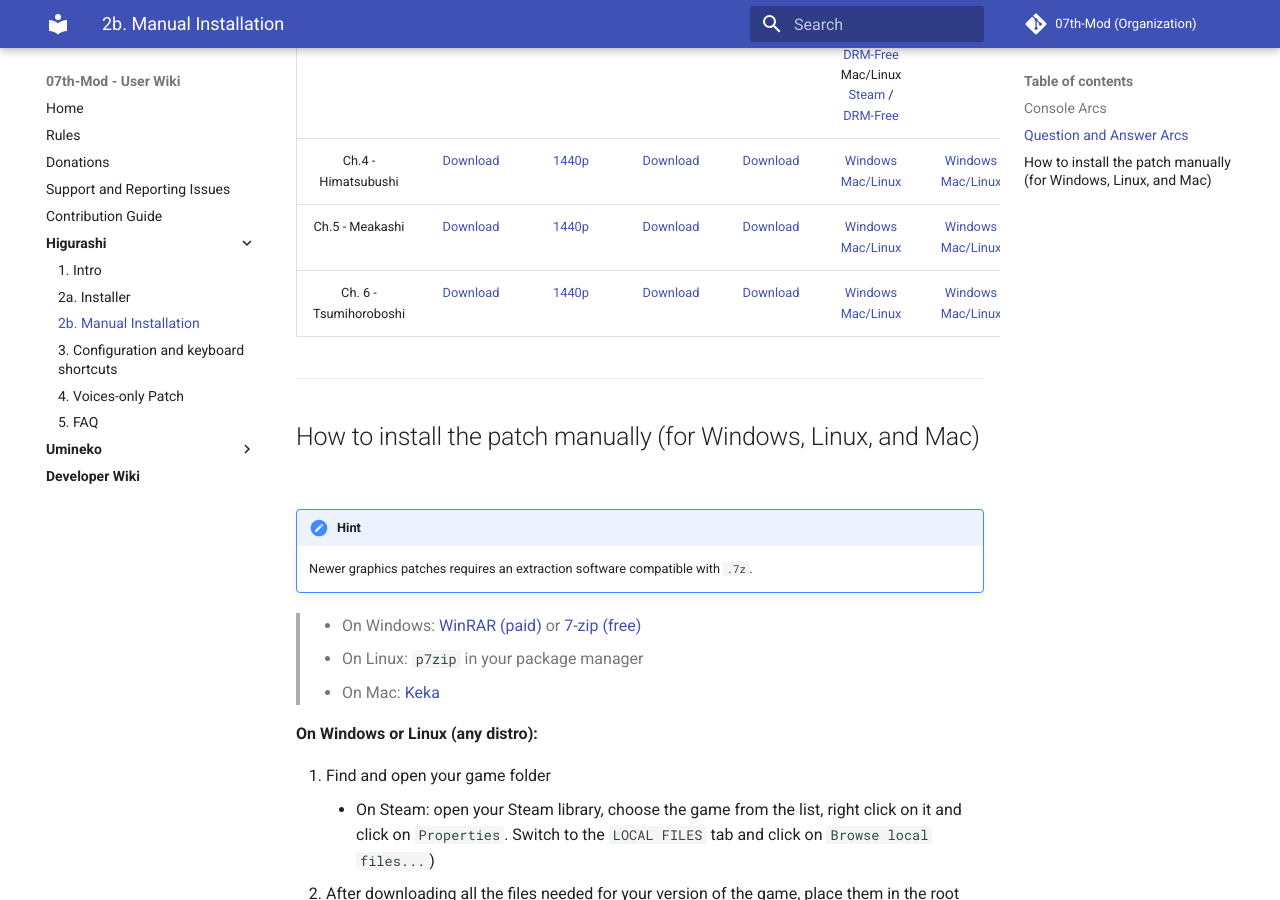
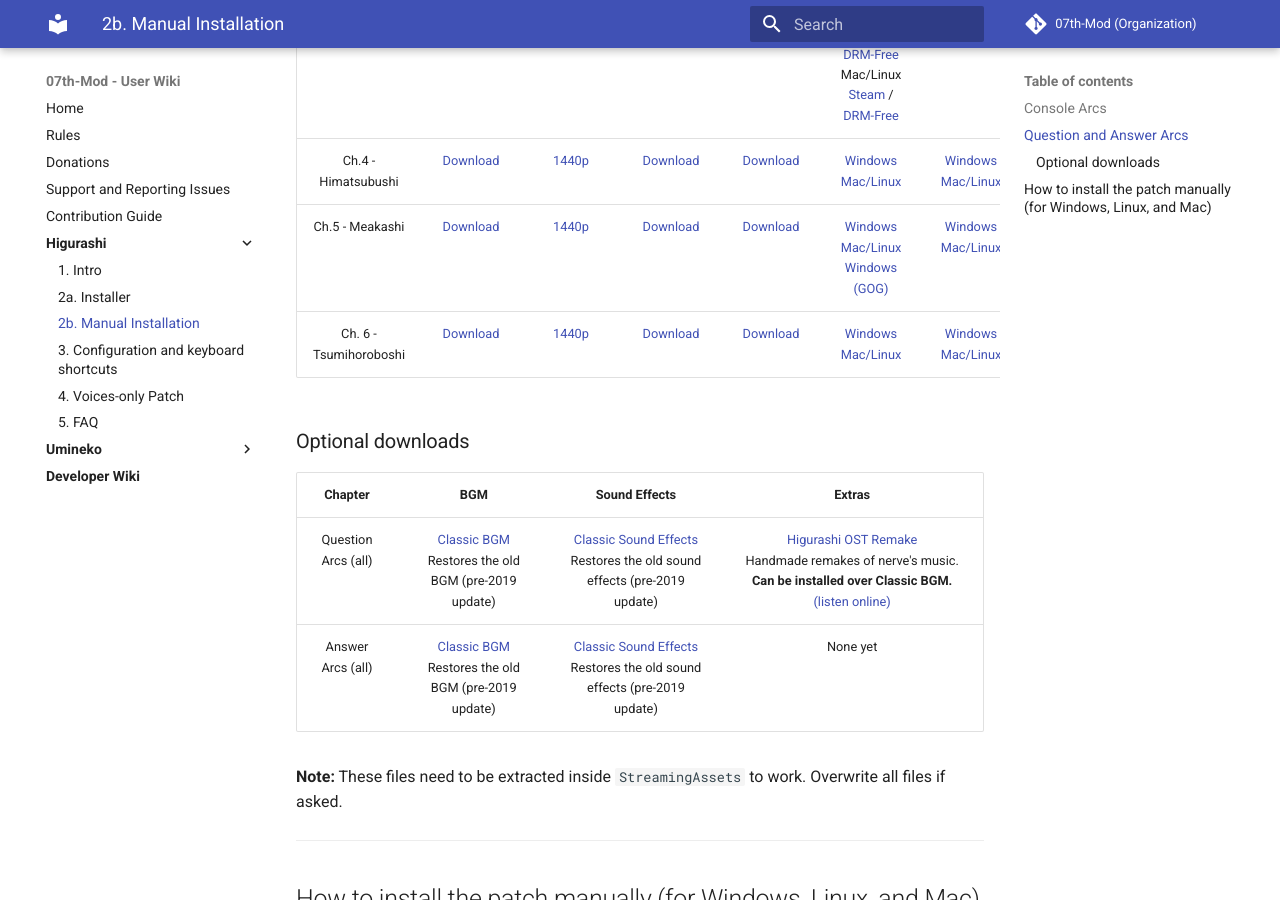
Before and after one commit to 07th-mod/wiki, an MkDocs documentation site: the page built from docs/Higurashi/Manual-Installation.md, in a window 1280 px wide and 900 px high, scrolled down 912 px. Built offline with MkDocs 1.6.1 and Material for MkDocs 9.7.7, drawn with Linux system fonts in a browser that asks for light colours.

Commit message:
new installer and Higurashi filename changes

```diff
--- a/docs/Higurashi/Manual-Installation.md
+++ b/docs/Higurashi/Manual-Installation.md
@@ -34,13 +34,13 @@
 <tr class="odd">
 <td style="text-align: center;">Console Arcs (all)</td>
 <td style="text-align: center;"><a href="https://github.com/07th-mod/higurashi-console-arcs/releases/latest">Download</a></td>
-<td style="text-align: center;"><a href="https://07th-mod.com/rikachama/ConsoleArcs-CG.7z">1440p</a></td>
-<td style="text-align: center;"><a href="https://07th-mod.com/rikachama/ConsoleArcs-Voices.7z">Download</a></td>
-<td style="text-align: center;"><a href="https://07th-mod.com/rikachama/ConsoleArcs-BGM.7z">Download</a></td>
-<td style="text-align: center;"><a href="https://07th-mod.com/rikachama/ConsoleArcs-SE.7z">Download</a></td>
-<td style="text-align: center;"><a href="https://07th-mod.com/rikachama/ConsoleArcs-Movie.7z">Windows</a> <br> <a href="https://07th-mod.com/rikachama/ConsoleArcs-Movie_UNIX.7z">Mac/Linux</a></td>
-<td style="text-align: center;"><a href="https://07th-mod.com/rikachama/Himatsubushi-UI.7z">Windows</a> <br> <a href="https://07th-mod.com/rikachama/Himatsubushi-UI_UNIX.7z">Mac/Linux</a></td>
-<td style="text-align: center;"><a href="https://07th-mod.com/rikachama/ConsoleArcs-System.7z">Download</a></td>
+<td style="text-align: center;"><a href="https://07th-mod.com/rikachama/graphics/ConsoleArcs-CG.7z">1440p</a></td>
+<td style="text-align: center;"><a href="https://07th-mod.com/rikachama/voice/ConsoleArcs-Voices.7z">Download</a></td>
+<td style="text-align: center;"><a href="https://07th-mod.com/rikachama/audio/ConsoleArcs-BGM.7z">Download</a></td>
+<td style="text-align: center;"><a href="https://07th-mod.com/rikachama/audio/ConsoleArcs-SE.7z">Download</a></td>
+<td style="text-align: center;"><a href="https://07th-mod.com/rikachama/video/ConsoleArcs-Movie.7z">Windows</a> <br> <a href="https://07th-mod.com/rikachama/video/ConsoleArcs-Movie_UNIX.7z">Mac/Linux</a></td>
+<td style="text-align: center;"><a href="https://07th-mod.com/rikachama/ui/Himatsubushi-UI_steam_win.7z">Windows</a> <br> <a href="https://07th-mod.com/rikachama/ui/Himatsubushi-UI_steam_unix.7z">Mac/Linux</a></td>
+<td style="text-align: center;"><a href="https://07th-mod.com/rikachama/misc/ConsoleArcs-System.7z">Download</a></td>
 </tr>
 </tbody>
 </table>
@@ -72,59 +72,94 @@
 <tr class="odd">
 <td style="text-align: center;">Ch.1 - Onikakushi</td>
 <td style="text-align: center;"><a href="https://github.com/07th-mod/onikakushi/releases/latest">Download</a></td>
-<td style="text-align: center;"><a href="https://07th-mod.com/rikachama/Onikakushi-CG.7z">1440p</a></td>
-<td style="text-align: center;"><a href="https://07th-mod.com/rikachama/Onikakushi-CGAlt.7z">Download</a></td>
-<td style="text-align: center;"><a href="https://07th-mod.com/rikachama/Onikakushi-Voices.7z">Download</a></td>
-<td style="text-align: center;"><a href="https://07th-mod.com/rikachama/Onikakushi-UI.7z">Windows</a> <br> <a href="https://07th-mod.com/rikachama/Onikakushi-UI_UNIX.7z">Mac/Linux</a></td>
-<td style="text-align: center;"><a href="https://07th-mod.com/rikachama/Onikakushi-Movie.7z">Windows</a> <br> <a href="https://07th-mod.com/rikachama/Onikakushi-Movie_UNIX.7z">Mac/Linux</a></td>
+<td style="text-align: center;"><a href="https://07th-mod.com/rikachama/graphics/Onikakushi-CG.7z">1440p</a></td>
+<td style="text-align: center;"><a href="https://07th-mod.com/rikachama/graphics/Onikakushi-CGAlt.7z">Download</a></td>
+<td style="text-align: center;"><a href="https://07th-mod.com/rikachama/voice/Onikakushi-Voices.7z">Download</a></td>
+<td style="text-align: center;"><a href="https://07th-mod.com/rikachama/ui/Onikakushi-UI_steam_win.7z">Windows</a> <br> <a href="https://07th-mod.com/rikachama/ui/Onikakushi-UI_steam_unix.7z">Mac/Linux</a></td>
+<td style="text-align: center;"><a href="https://07th-mod.com/rikachama/video/Onikakushi-Movie.7z">Windows</a> <br> <a href="https://07th-mod.com/rikachama/video/Onikakushi-Movie_UNIX.7z">Mac/Linux</a></td>
 </tr>
 <tr class="even">
 <td style="text-align: center;">Ch.2 - Watanagashi</td>
 <td style="text-align: center;"><a href="https://github.com/07th-mod/watanagashi/releases/latest">Download</a></td>
-<td style="text-align: center;"><a href="https://07th-mod.com/rikachama/Watanagashi-CG.7z">1440p</a></td>
-<td style="text-align: center;"><a href="https://07th-mod.com/rikachama/Watanagashi-CGAlt.7z">Download</a></td>
-<td style="text-align: center;"><a href="https://07th-mod.com/rikachama/Watanagashi-Voices.7z">Download</a></td>
-<td style="text-align: center;"><a href="https://07th-mod.com/rikachama/Watanagashi-UI.7z">Windows</a> <br> <a href="https://07th-mod.com/rikachama/Watanagashi-UI_UNIX.7z">Mac/Linux</a></td>
-<td style="text-align: center;"><a href="https://07th-mod.com/rikachama/Watanagashi-Movie.7z">Windows</a> <br> <a href="https://07th-mod.com/rikachama/Watanagashi-Movie_UNIX.7z">Mac/Linux</a></td>
+<td style="text-align: center;"><a href="https://07th-mod.com/rikachama/graphics/Watanagashi-CG.7z">1440p</a></td>
+<td style="text-align: center;"><a href="https://07th-mod.com/rikachama/graphics/Watanagashi-CGAlt.7z">Download</a></td>
+<td style="text-align: center;"><a href="https://07th-mod.com/rikachama/voice/Watanagashi-Voices.7z">Download</a></td>
+<td style="text-align: center;"><a href="https://07th-mod.com/rikachama/ui/Watanagashi-UI_steam_win.7z">Windows</a> <br> <a href="https://07th-mod.com/rikachama/ui/Watanagashi-UI_steam_unix.7z">Mac/Linux</a></td>
+<td style="text-align: center;"><a href="https://07th-mod.com/rikachama/video/Watanagashi-Movie.7z">Windows</a> <br> <a href="https://07th-mod.com/rikachama/video/Watanagashi-Movie_UNIX.7z">Mac/Linux</a></td>
 </tr>
 <tr class="odd">
 <td style="text-align: center;">Ch.3 - Tatarigoroshi</td>
 <td style="text-align: center;"><a href="https://github.com/07th-mod/tatarigoroshi/releases/latest">Download</a></td>
-<td style="text-align: center;"><a href="https://07th-mod.com/rikachama/Tatarigoroshi-CG.7z">1440p</a></td>
-<td style="text-align: center;"><a href="https://07th-mod.com/rikachama/Tatarigoroshi-CGAlt.7z">Download</a></td>
-<td style="text-align: center;"><a href="https://07th-mod.com/rikachama/Tatarigoroshi-Voices.7z">Download</a></td>
-<td style="text-align: center;">Windows <a href="https://07th-mod.com/rikachama/Tatarigoroshi-UI.7z">Steam</a> / <a href="https://07th-mod.com/rikachama/Tatarigoroshi-UI_MG.7z">DRM-Free</a> <br> Mac/Linux <a href="https://07th-mod.com/rikachama/Tatarigoroshi-UI_UNIX.7z">Steam</a> / <a href="https://07th-mod.com/rikachama/Tatarigoroshi-UI_UNIX-MG.7z">DRM-Free</a></td>
-<td style="text-align: center;"><a href="https://07th-mod.com/rikachama/Tatarigoroshi-Movie.7z">Windows</a> <br> <a href="https://07th-mod.com/rikachama/Tatarigoroshi-Movie_UNIX.7z">Mac/Linux</a></td>
+<td style="text-align: center;"><a href="https://07th-mod.com/rikachama/graphics/Tatarigoroshi-CG.7z">1440p</a></td>
+<td style="text-align: center;"><a href="https://07th-mod.com/rikachama/graphics/Tatarigoroshi-CGAlt.7z">Download</a></td>
+<td style="text-align: center;"><a href="https://07th-mod.com/rikachama/voice/Tatarigoroshi-Voices.7z">Download</a></td>
+<td style="text-align: center;">Windows <a href="https://07th-mod.com/rikachama/ui/Tatarigoroshi-UI_steam_win.7z">Steam</a> / <a href="https://07th-mod.com/rikachama/ui/Tatarigoroshi-UI_mg_win.7z">DRM-Free</a> <br> Mac/Linux <a href="https://07th-mod.com/rikachama/ui/Tatarigoroshi-UI_steam_unix.7z">Steam</a> / <a href="https://07th-mod.com/rikachama/ui/Tatarigoroshi-UI_mg_unix.7z">DRM-Free</a></td>
+<td style="text-align: center;"><a href="https://07th-mod.com/rikachama/video/Tatarigoroshi-Movie.7z">Windows</a> <br> <a href="https://07th-mod.com/rikachama/video/Tatarigoroshi-Movie_UNIX.7z">Mac/Linux</a></td>
 </tr>
 <tr class="even">
 <td style="text-align: center;">Ch.4 - Himatsubushi</td>
 <td style="text-align: center;"><a href="https://github.com/07th-mod/himatsubushi/releases/latest">Download</a></td>
-<td style="text-align: center;"><a href="https://07th-mod.com/rikachama/Himatsubushi-CG.7z">1440p</a></td>
-<td style="text-align: center;"><a href="https://07th-mod.com/rikachama/Himatsubushi-CGAlt.7z">Download</a></td>
-<td style="text-align: center;"><a href="https://07th-mod.com/rikachama/Himatsubushi-Voices.7z">Download</a></td>
-<td style="text-align: center;"><a href="https://07th-mod.com/rikachama/Himatsubushi-UI.7z">Windows</a> <br> <a href="https://07th-mod.com/rikachama/Himatsubushi-UI_UNIX.7z">Mac/Linux</a></td>
-<td style="text-align: center;"><a href="https://07th-mod.com/rikachama/Himatsubushi-Movie.7z">Windows</a> <br> <a href="https://07th-mod.com/rikachama/Himatsubushi-Movie_UNIX.7z">Mac/Linux</a></td>
+<td style="text-align: center;"><a href="https://07th-mod.com/rikachama/graphics/Himatsubushi-CG.7z">1440p</a></td>
+<td style="text-align: center;"><a href="https://07th-mod.com/rikachama/graphics/Himatsubushi-CGAlt.7z">Download</a></td>
+<td style="text-align: center;"><a href="https://07th-mod.com/rikachama/voice/Himatsubushi-Voices.7z">Download</a></td>
+<td style="text-align: center;"><a href="https://07th-mod.com/rikachama/ui/Himatsubushi-UI_steam_win.7z">Windows</a> <br> <a href="https://07th-mod.com/rikachama/ui/Himatsubushi-UI_steam_unix.7z">Mac/Linux</a></td>
+<td style="text-align: center;"><a href="https://07th-mod.com/rikachama/video/Himatsubushi-Movie.7z">Windows</a> <br> <a href="https://07th-mod.com/rikachama/video/Himatsubushi-Movie_UNIX.7z">Mac/Linux</a></td>
 </tr>
 <tr class="odd">
 <td style="text-align: center;">Ch.5 - Meakashi</td>
 <td style="text-align: center;"><a href="https://github.com/07th-mod/meakashi/releases/latest">Download</a></td>
-<td style="text-align: center;"><a href="https://07th-mod.com/rikachama/Meakashi-CG.7z">1440p</a></td>
-<td style="text-align: center;"><a href="https://07th-mod.com/rikachama/Meakashi-CGAlt.7z">Download</a></td>
-<td style="text-align: center;"><a href="https://07th-mod.com/rikachama/Meakashi-Voices.7z">Download</a></td>
-<td style="text-align: center;"><a href="https://07th-mod.com/rikachama/Meakashi-UI.7z">Windows</a> <br> <a href="https://07th-mod.com/rikachama/Meakashi-UI_UNIX.7z">Mac/Linux</a></td>
-<td style="text-align: center;"><a href="https://07th-mod.com/rikachama/Meakashi-Movie.7z">Windows</a> <br> <a href="https://07th-mod.com/rikachama/Meakashi-Movie_UNIX.7z">Mac/Linux</a></td>
+<td style="text-align: center;"><a href="https://07th-mod.com/rikachama/graphics/Meakashi-CG.7z">1440p</a></td>
+<td style="text-align: center;"><a href="https://07th-mod.com/rikachama/graphics/Meakashi-CGAlt.7z">Download</a></td>
+<td style="text-align: center;"><a href="https://07th-mod.com/rikachama/voice/Meakashi-Voices.7z">Download</a></td>
+<td style="text-align: center;"><a href="https://07th-mod.com/rikachama/ui/Meakashi-UI_steam_win.7z">Windows</a> <br> <a href="https://07th-mod.com/rikachama/ui/Meakashi-UI_steam_unix.7z">Mac/Linux</a> <br> <a href="https://07th-mod.com/rikachama/ui/Meakashi-UI_gog_win.7z">Windows (GOG)</a></td>
+<td style="text-align: center;"><a href="https://07th-mod.com/rikachama/video/Meakashi-Movie.7z">Windows</a> <br> <a href="https://07th-mod.com/rikachama/video/Meakashi-Movie_UNIX.7z">Mac/Linux</a></td>
 </tr>
 <tr class="even">
 <td style="text-align: center;">Ch. 6 - Tsumihoroboshi</td>
 <td style="text-align: center;"><a href="https://github.com/07th-mod/tsumihoroboshi/releases/latest">Download</a></td>
-<td style="text-align: center;"><a href="https://07th-mod.com/rikachama/Tsumihoroboshi-CG.7z">1440p</a></td>
-<td style="text-align: center;"><a href="https://07th-mod.com/rikachama/Tsumihoroboshi-CGAlt.7z">Download</a></td>
-<td style="text-align: center;"><a href="https://07th-mod.com/rikachama/Tsumihoroboshi-Voices.7z">Download</a></td>
-<td style="text-align: center;"><a href="https://07th-mod.com/rikachama/Tsumihoroboshi-UI.7z">Windows</a> <br> <a href="https://07th-mod.com/rikachama/Tsumihoroboshi-UI_UNIX.7z">Mac/Linux</a></td>
-<td style="text-align: center;"><a href="https://07th-mod.com/rikachama/Tsumihoroboshi-Movie.7z">Windows</a> <br> <a href="https://07th-mod.com/rikachama/Tsumihoroboshi-Movie_UNIX.7z">Mac/Linux</a></td>
+<td style="text-align: center;"><a href="https://07th-mod.com/rikachama/graphics/Tsumihoroboshi-CG.7z">1440p</a></td>
+<td style="text-align: center;"><a href="https://07th-mod.com/rikachama/graphics/Tsumihoroboshi-CGAlt.7z">Download</a></td>
+<td style="text-align: center;"><a href="https://07th-mod.com/rikachama/voice/Tsumihoroboshi-Voices.7z">Download</a></td>
+<td style="text-align: center;"><a href="https://07th-mod.com/rikachama/ui/Tsumihoroboshi-UI_steam_win.7z">Windows</a> <br> <a href="https://07th-mod.com/rikachama/ui/Tsumihoroboshi-UI_steam_unix.7z">Mac/Linux</a></td>
+<td style="text-align: center;"><a href="https://07th-mod.com/rikachama/video/Tsumihoroboshi-Movie.7z">Windows</a> <br> <a href="https://07th-mod.com/rikachama/video/Tsumihoroboshi-Movie_UNIX.7z">Mac/Linux</a></td>
 </tr>
 </tbody>
 </table>
+
+### Optional downloads
+
+<table>
+<colgroup>
+<col style="width: 4%" />
+<col style="width: 24%" />
+<col style="width: 27%" />
+<col style="width: 43%" />
+</colgroup>
+<thead>
+<tr class="header">
+<th style="text-align: center;">Chapter</th>
+<th style="text-align: center;">BGM</th>
+<th style="text-align: center;">Sound Effects</th>
+<th style="text-align: center;">Extras</th>
+</tr>
+</thead>
+<tbody>
+<tr class="odd">
+<td style="text-align: center;">Question Arcs (all)</td>
+<td style="text-align: center;"><a href="http://07th-mod.com/rikachama/audio/Higurashi-OldBGM.7z">Classic BGM</a> <br> Restores the old BGM (pre-2019 update)</td>
+<td style="text-align: center;"><a href="http://07th-mod.com/rikachama/audio/Higurashi-OldSE.7z">Classic Sound Effects</a> <br> Restores the old sound effects (pre-2019 update)</td>
+<td style="text-align: center;"><a href="http://07th-mod.com/misc/Higurashi.OST.Remake.zip">Higurashi OST Remake</a> <br> Handmade remakes of nerve's music. <b>Can be installed over Classic BGM.</b> <br> <a href="https://radiataalice.bandcamp.com/album/hinamizawa-syndrome-vol-1">(listen online)</a></td>
+</tr>
+<tr class="even">
+<td style="text-align: center;">Answer Arcs (all)</td>
+<td style="text-align: center;"><a href="http://07th-mod.com/rikachama/audio/HigurashiKai-OldBGM.7z">Classic BGM</a> <br> Restores the old BGM (pre-2019 update)</td>
+<td style="text-align: center;"><a href="http://07th-mod.com/rikachama/audio/HigurashiKai-OldSE.7z">Classic Sound Effects</a> <br> Restores the old sound effects (pre-2019 update)</td>
+<td style="text-align: center;">None yet</td>
+</tr>
+</tbody>
+</table>
+
+**Note:** These files need to be extracted inside ``StreamingAssets`` to work. Overwrite all files if asked.
 
 ***
 
```
Also changed, not shown: docs/Higurashi/Higurashi-Part-1---Voice-and-Graphics-Patch.md (+3 -15 lines), docs/Snippets/Cross-Platform-Installer.md (+0 -2 lines).
